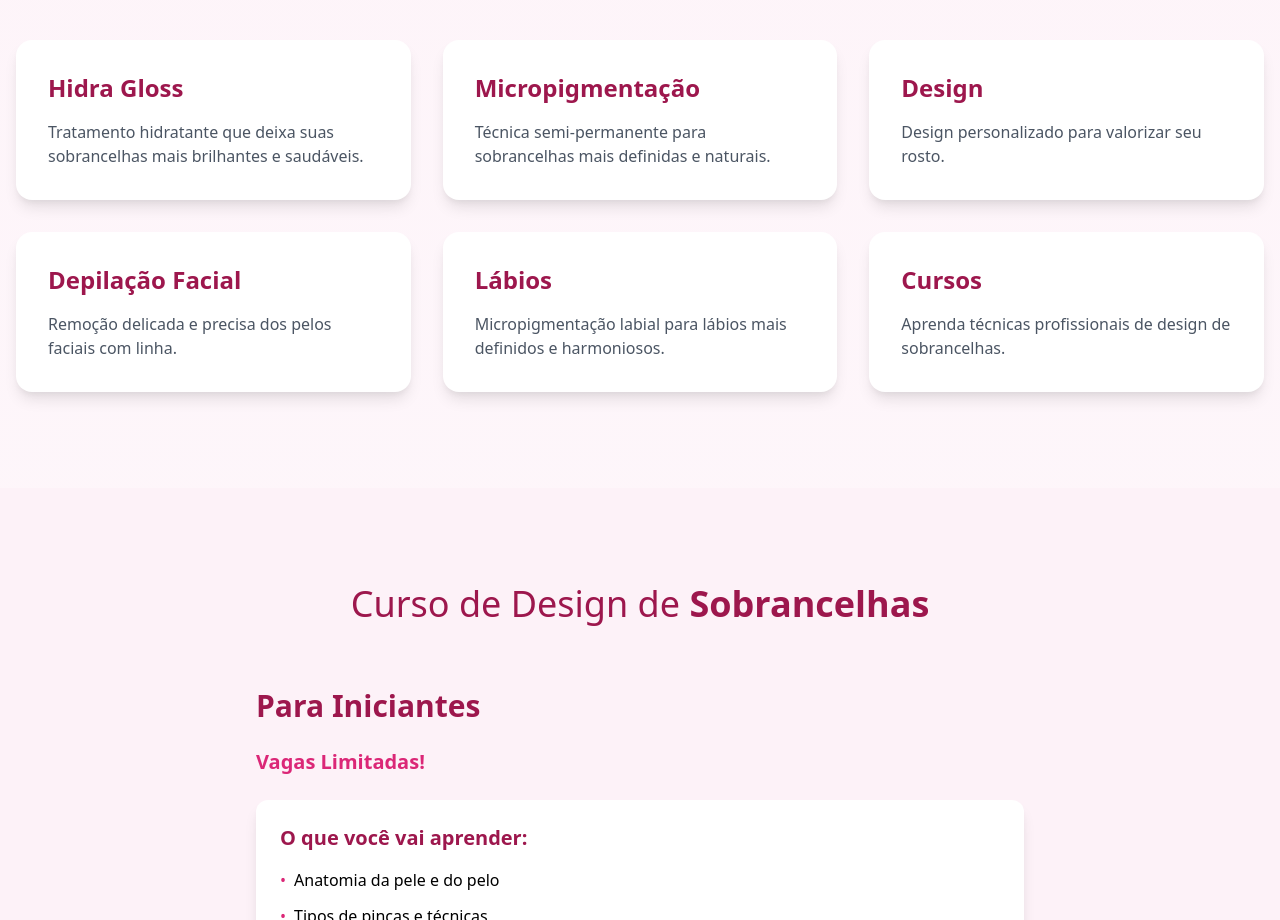
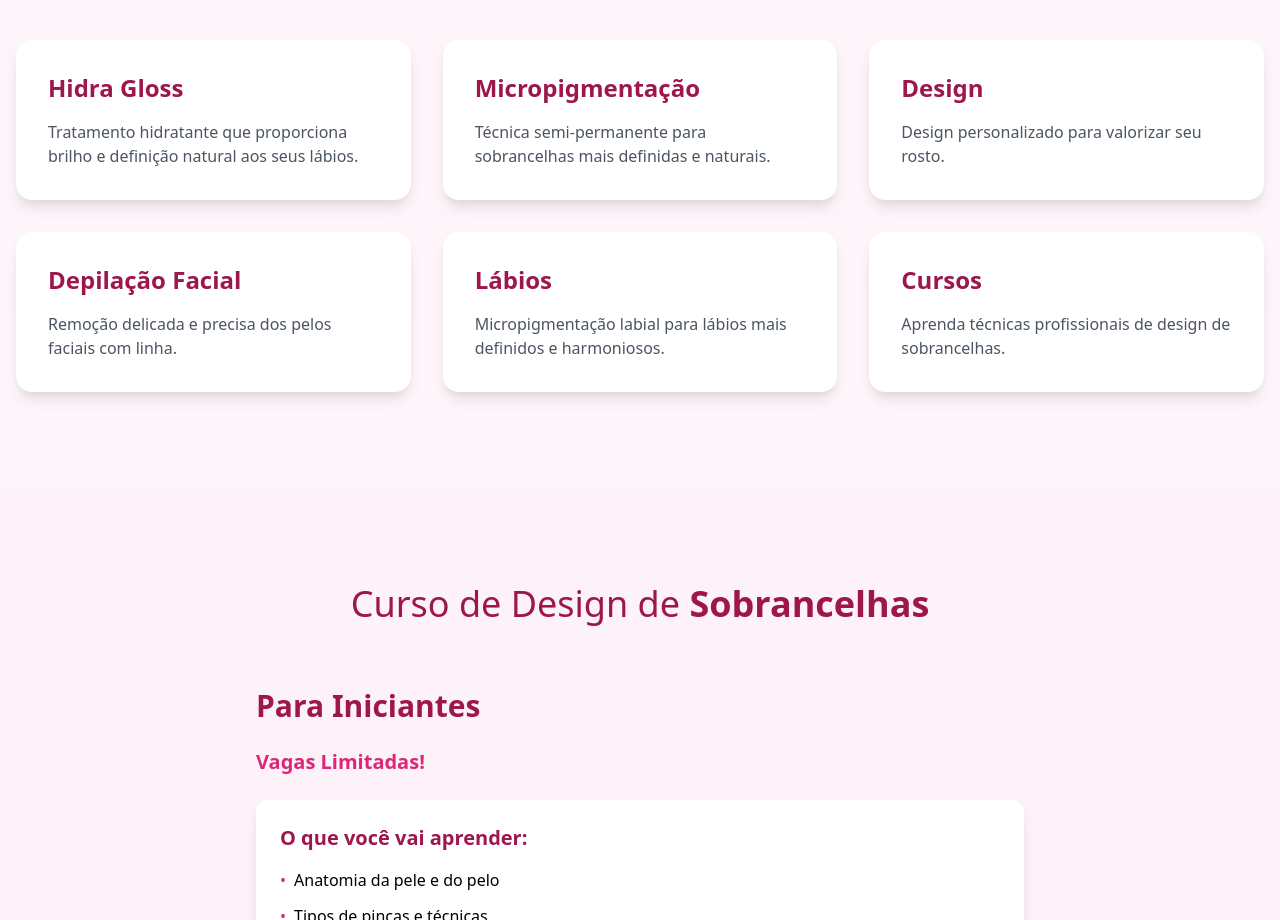
Before and after one commit to Pedrobks23/Raquel-Sobrancelhas, a plain HTML site: page index.html in a window 1280 px wide. Shown: the part 960-1880 px from the top of the page. Drawn offline with nearby package versions, Linux system fonts and the light colour scheme.

Commit message:
Update index.html

```diff
--- a/index.html
+++ b/index.html
@@ -98,7 +98,7 @@
         <div class="grid grid-cols-1 md:grid-cols-2 lg:grid-cols-3 gap-8">
             <div class="bg-white p-8 rounded-2xl shadow-lg hover:shadow-xl transition">
                 <h3 class="text-2xl font-bold text-pink-800 mb-4">Hidra Gloss</h3>
-                <p class="text-gray-600">Tratamento hidratante que deixa suas sobrancelhas mais brilhantes e saudáveis.</p>
+                <p class="text-gray-600">Tratamento hidratante que proporciona brilho e definição natural aos seus lábios.</p>
             </div>
             <div class="bg-white p-8 rounded-2xl shadow-lg hover:shadow-xl transition">
                 <h3 class="text-2xl font-bold text-pink-800 mb-4">Micropigmentação</h3>
```
